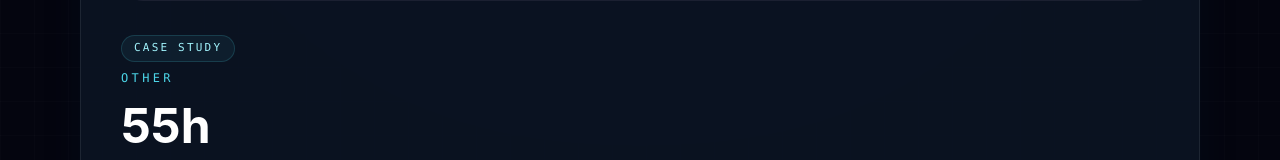
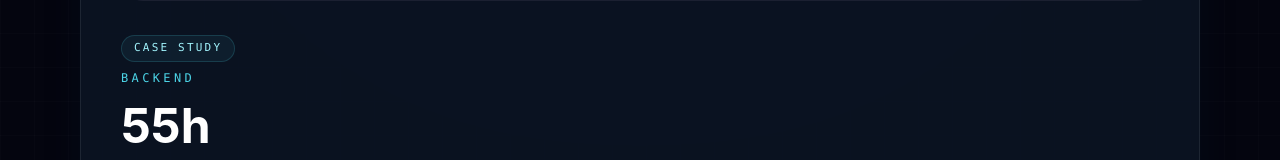
Before and after one commit to dev-minsoo/dev-minsoo.github.io, a Next.js app: page /projects/55h in a window 1280 px wide. Shown: the part 511-671 px from the top of the page. Built offline with nearby package versions, Linux system fonts and the light colour scheme.

Commit message:
Refine project card navigation

```diff
--- a/src/components/sections/Projects.tsx
+++ b/src/components/sections/Projects.tsx
@@ -7,11 +7,12 @@ import ProjectCard from "@/components/ui/ProjectCard";
 import { projects } from "@/config/projects";
 import { cn } from "@/lib/utils";
 
-const categoryOrder = ["all", "fullstack", "web", "other"];
+const categoryOrder = ["all", "fullstack", "web", "backend", "other"];
 const categoryLabel: Record<string, string> = {
   all: "전체",
   fullstack: "Full-Stack",
   web: "Web",
+  backend: "Backend",
   other: "Other",
 };
 
--- a/src/components/ui/ProjectCard.tsx
+++ b/src/components/ui/ProjectCard.tsx
@@ -2,9 +2,8 @@
 
 import { motion } from "framer-motion";
 import Image from "next/image";
-import Link from "next/link";
 import { useRouter } from "next/navigation";
-import { ArrowRight, ExternalLink, Github } from "lucide-react";
+import { ExternalLink, Github } from "lucide-react";
 import { Project } from "@/types";
 import Card from "./Card";
 
@@ -130,7 +129,8 @@ export default function ProjectCard({ project, index }: Props) {
             {project.description}
           </p>
 
-          <div className="mt-3 flex flex-wrap gap-1.5">
+          <div className="mt-3 flex items-start justify-between gap-3">
+            <div className="flex flex-wrap gap-1.5">
               {project.tags.map((tag) => (
                 <span
                   key={tag}
@@ -140,18 +140,8 @@ export default function ProjectCard({ project, index }: Props) {
                 </span>
               ))}
             </div>
-        </div>
 
-        <div className="relative z-10 mt-4 flex items-center justify-between gap-3 border-t border-white/8 px-1 pt-4">
-          <Link
-            href={`/projects/${project.slug}`}
-            className="inline-flex items-center gap-1.5 text-sm font-medium text-cyan-200/90 transition-colors hover:text-cyan-100"
-          >
-            자세히 보기
-            <ArrowRight size={14} />
-          </Link>
-
-          <div className="flex items-center gap-2.5 text-slate-500">
+            <div className="flex shrink-0 items-center gap-2.5 pt-1 text-slate-500">
               {actionLinks.map((link) => {
                 const Icon = link.icon;
                 return (
@@ -170,6 +160,11 @@ export default function ProjectCard({ project, index }: Props) {
               })}
             </div>
           </div>
+        </div>
+
+        <div className="sr-only">
+          <span>{project.title} 상세 페이지로 이동</span>
+        </div>
       </Card>
     </motion.article>
   );
--- a/src/config/projects.ts
+++ b/src/config/projects.ts
@@ -74,7 +74,7 @@ export const projects: Project[] = [
     image: "/images/projects/55h-banner.svg",
     imageFit: "contain",
     tags: ["Go", "TUI", "SSH"],
-    category: "other",
+    category: "backend",
     outcome: "여러 SSH 접속 대상을 CLI와 TUI 안에서 더 빠르게 등록하고 찾아 접근할 수 있게 만든 프로젝트",
     detail: {
       overview:
--- a/src/types/index.ts
+++ b/src/types/index.ts
@@ -29,7 +29,7 @@ export interface Project {
   logo?: string;
   demoFirst?: boolean;
   tags: string[];
-  category: "web" | "mobile" | "fullstack" | "other";
+  category: "web" | "mobile" | "fullstack" | "backend" | "other";
   outcome: string;
   detail: ProjectDetailTemplate;
   links: {
```
Lines whose indentation alone changed are shown as unchanged.
